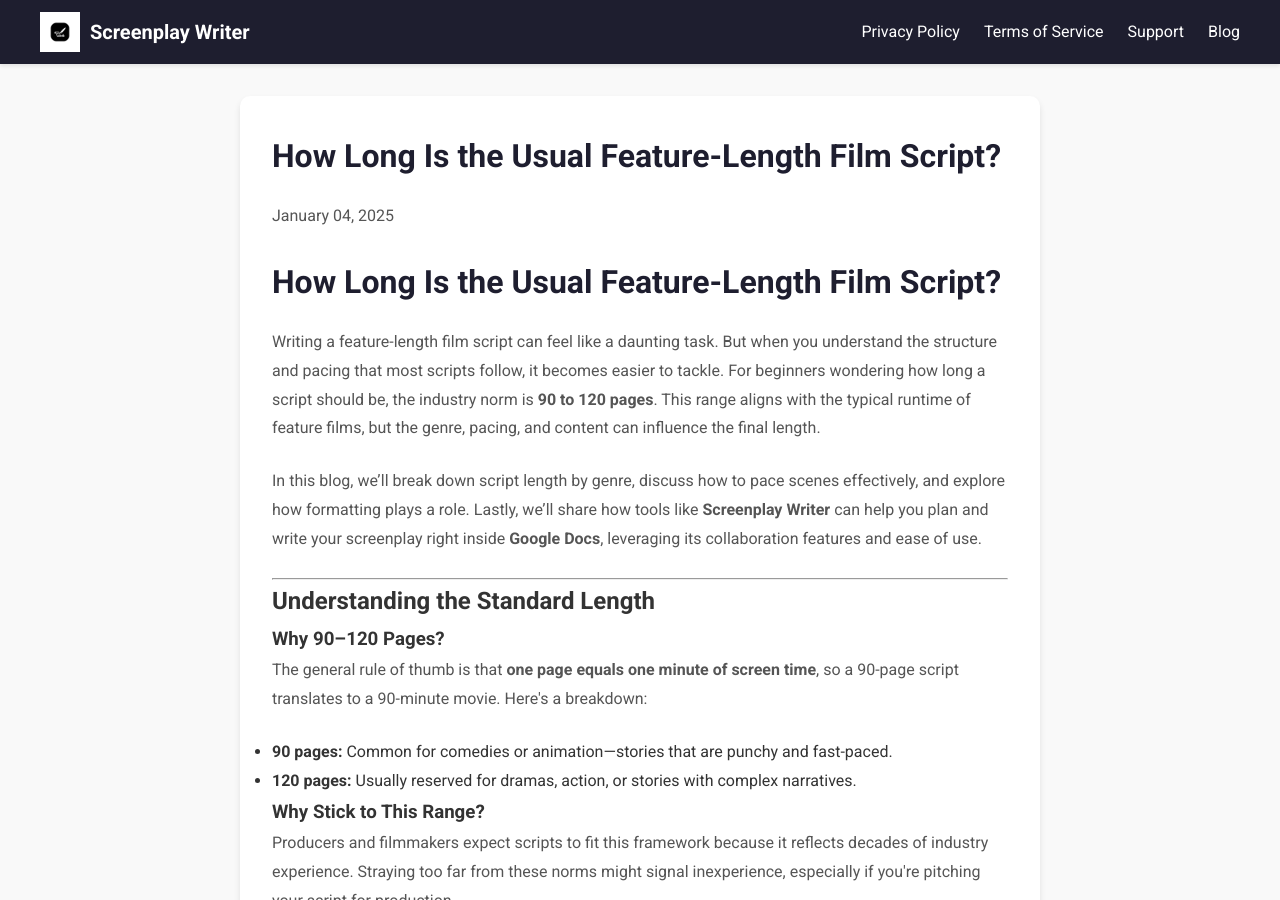
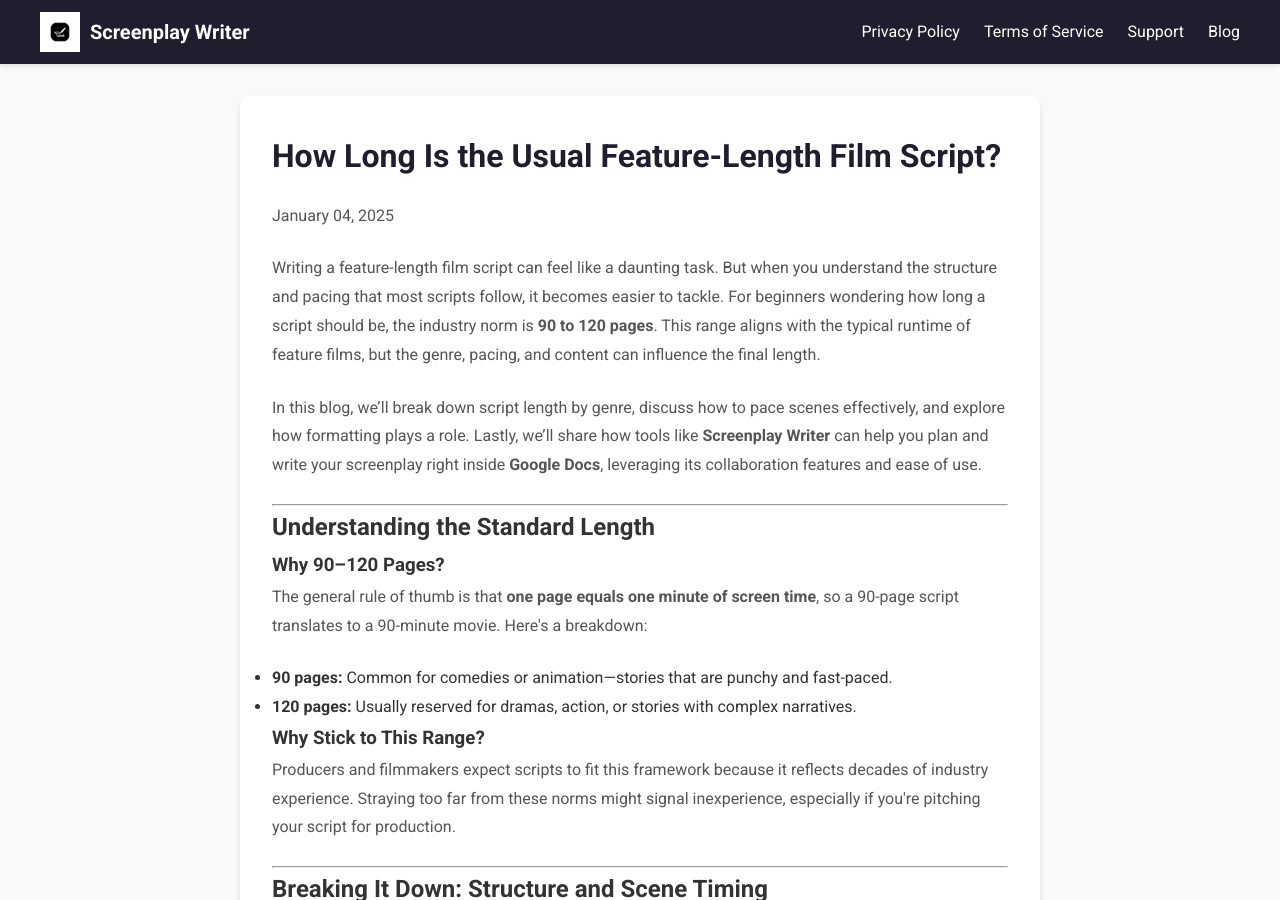
Before and after one commit to betashorts/betashorts-site, a Jekyll site: the page built from _posts/2025-01-05-how-long-is-the-usual-feature-length-film-script.md, in a window 1280 px wide and 900 px high. Built offline with Jekyll 4.4.1, drawn with Linux system fonts in a browser that asks for light colours.

Commit message:
Update 2025-01-05-how-long-is-the-usual-feature-length-film-script.md

```diff
--- a/_posts/2025-01-05-how-long-is-the-usual-feature-length-film-script.md
+++ b/_posts/2025-01-05-how-long-is-the-usual-feature-length-film-script.md
@@ -11,8 +11,6 @@ og: >
   image: "https://scriptandpad.com/logo.jpg"
 tags: [feature film, screenplay, writing tips, script formatting, film script examples, Google Docs]
 ---
-
-<h1>How Long Is the Usual Feature-Length Film Script?</h1>
 
 <p>Writing a feature-length film script can feel like a daunting task. But when you understand the structure and pacing that most scripts follow, it becomes easier to tackle. For beginners wondering how long a script should be, the industry norm is <strong>90 to 120 pages</strong>. This range aligns with the typical runtime of feature films, but the genre, pacing, and content can influence the final length.</p>
 
```
